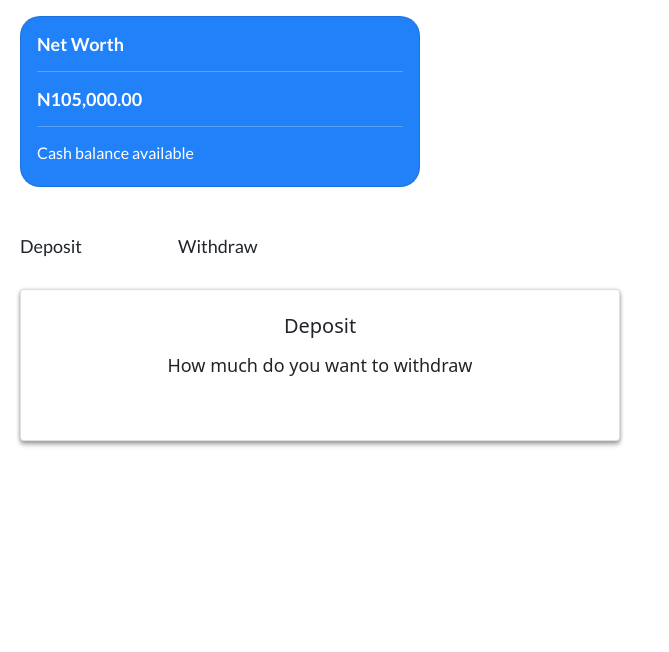
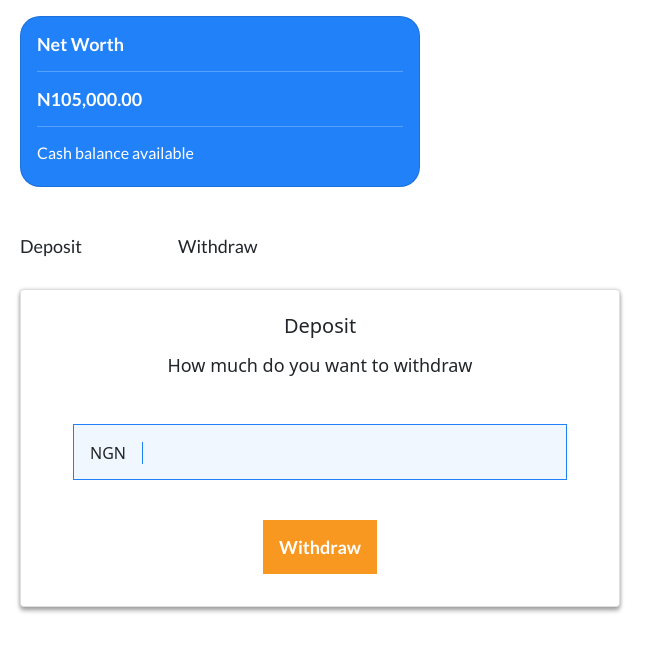
Before and after one commit to Dreezy305/HuntersWall, a Next.js app: page /wallet in a window 1280 px wide. Both pictures are taken after a click on the element "Withdraw". Shown: the top 652 px of the page, without its empty margins (0-669 px from the left). Built offline with nearby package versions, Linux system fonts and the light colour scheme; no server answers.

Commit message:
withdrawal

```diff
--- a/components/withdrawal.js
+++ b/components/withdrawal.js
@@ -8,6 +8,19 @@ function Withdrawal() {
           <h5 className="mt-2 mb-3">Deposit</h5>
 
           <h6 className="mt-3 mb-5">How much do you want to withdraw</h6>
+
+          <div className="row align-items-center">
+            <div className="text-start col-lg-12 px-5">
+              <div className="p-3 depositActs ">
+                <span className="pe-3 items ">NGN</span>{" "}
+                <span className="ps-3"></span>
+              </div>
+            </div>
+          </div>
+
+          <div className="m-auto deposit_btn my-3">
+            <button className="px-3 py-3 mt-4">Withdraw</button>
+          </div>
         </div>
       </div>
     </div>
```
